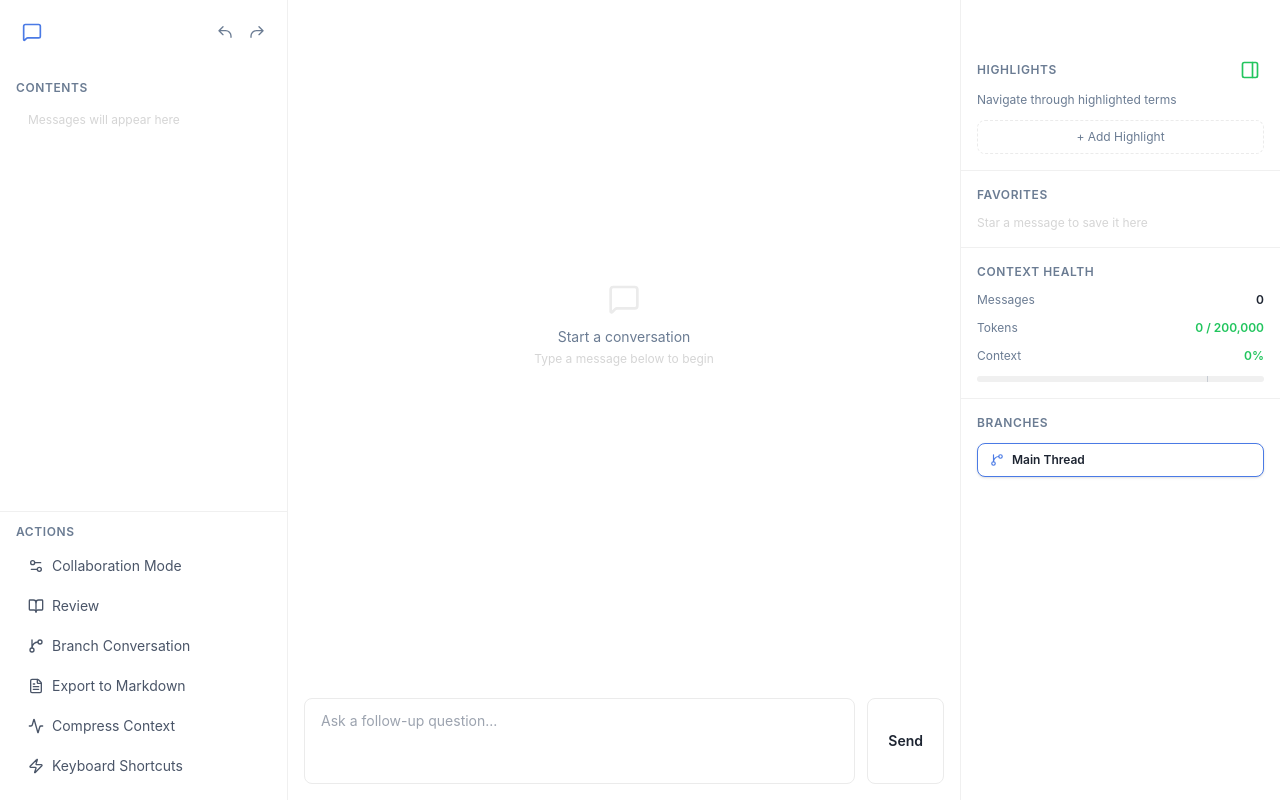
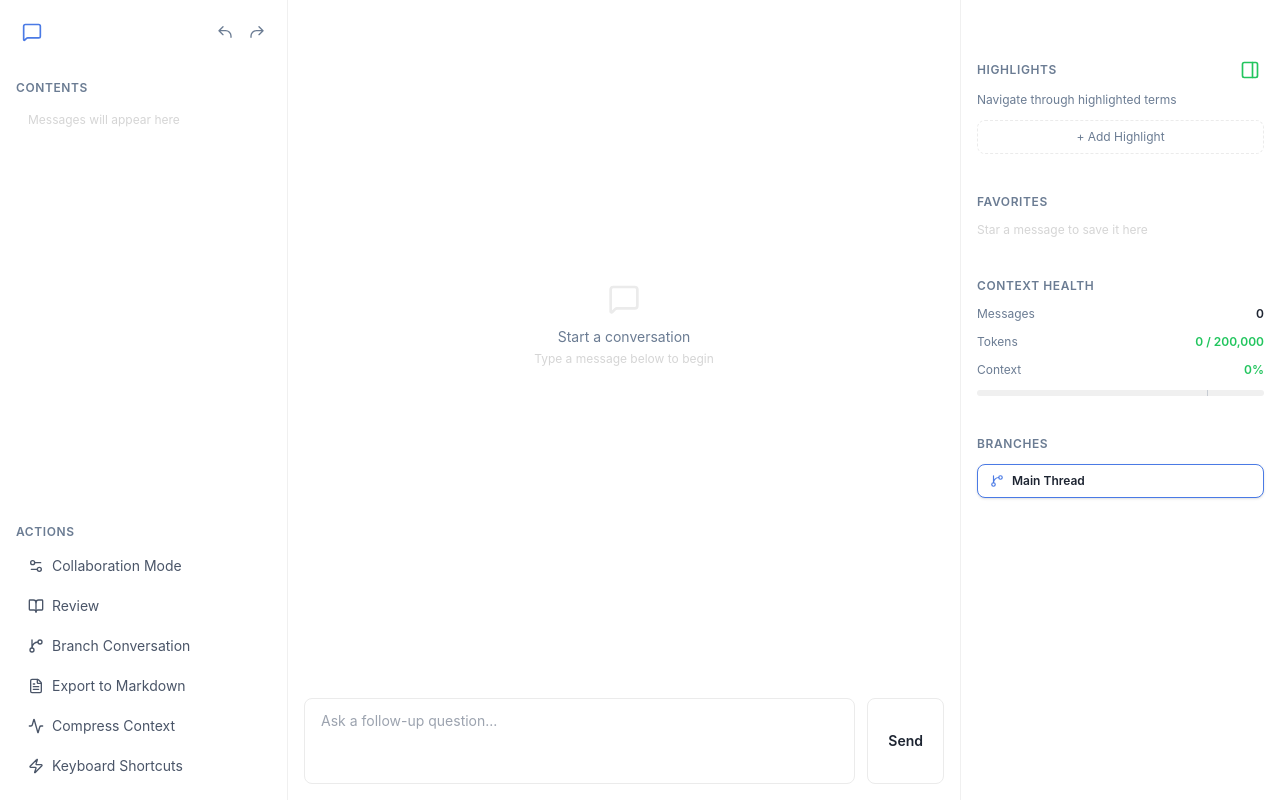
Before and after one commit to parliament-ltd/parliament, a React (Vite) app: page /chat/1 in a window 1280 px wide. Built offline with nearby package versions, Linux system fonts and the light colour scheme.

Commit message:
Updating chat ui to add more padding

```diff
--- a/src/views/ChatView.jsx
+++ b/src/views/ChatView.jsx
@@ -558,7 +558,7 @@ export default function ChatView() {
         </div>
 
         {/* Actions — pinned at bottom */}
-        <div className="px-4 pb-4 pt-3 flex-shrink-0" style={{ borderTop: '1px solid #F0F0F0' }}>
+        <div className="px-4 pb-4 pt-3 flex-shrink-0">
           <motion.div
             variants={staggerContainer}
             initial={false}
@@ -776,7 +776,7 @@ export default function ChatView() {
               style={{ scrollbarWidth: 'thin', scrollbarColor: '#EBEBEB transparent' }}
             >
               {/* Highlights Section */}
-              <div className="p-4" style={{ borderBottom: '1px solid #F0F0F0' }}>
+              <div className="p-4 pb-6">
                 <div className="flex items-center justify-between mb-2">
                   <h3 className="text-xs font-semibold text-[#6B7C93] uppercase tracking-wider">
                     Highlights
@@ -940,7 +940,7 @@ export default function ChatView() {
               </div>
 
               {/* Favorites Section */}
-              <div className="p-4" style={{ borderBottom: '1px solid #F0F0F0' }}>
+              <div className="p-4 pb-6">
                 <h3 className="text-xs font-semibold text-[#6B7C93] uppercase tracking-wider mb-3">
                   Favorites {favoritedMessages.length > 0 && (
                     <span className="text-[#E5A620] normal-case tracking-normal">
@@ -996,7 +996,7 @@ export default function ChatView() {
               </div>
 
               {/* Context Health Section */}
-              <div className="p-4" style={{ borderBottom: '1px solid #F0F0F0' }}>
+              <div className="p-4 pb-6">
                 <h3 className="text-xs font-semibold text-[#6B7C93] uppercase tracking-wider mb-3">
                   Context Health
                 </h3>
```
